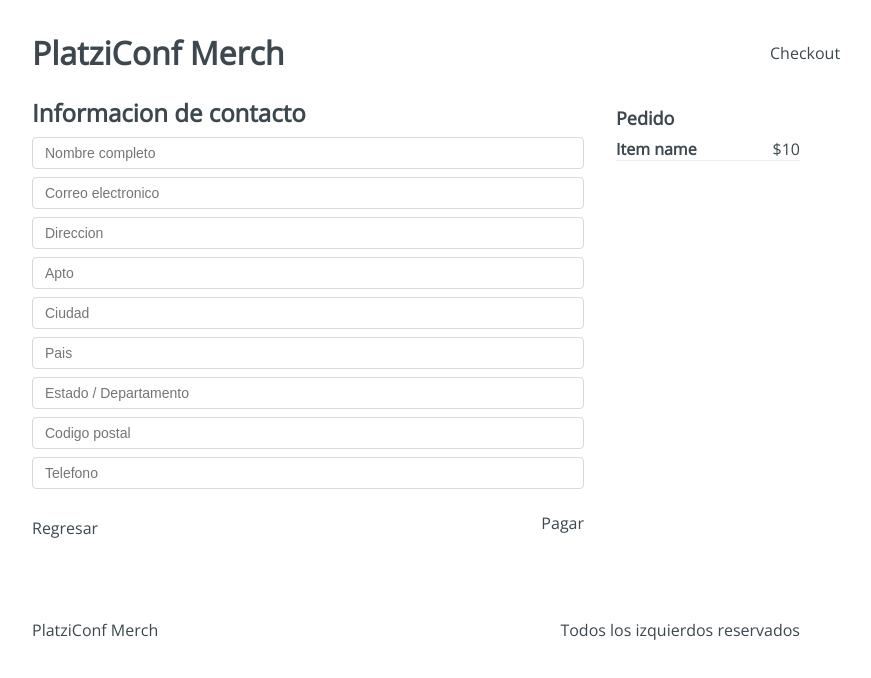
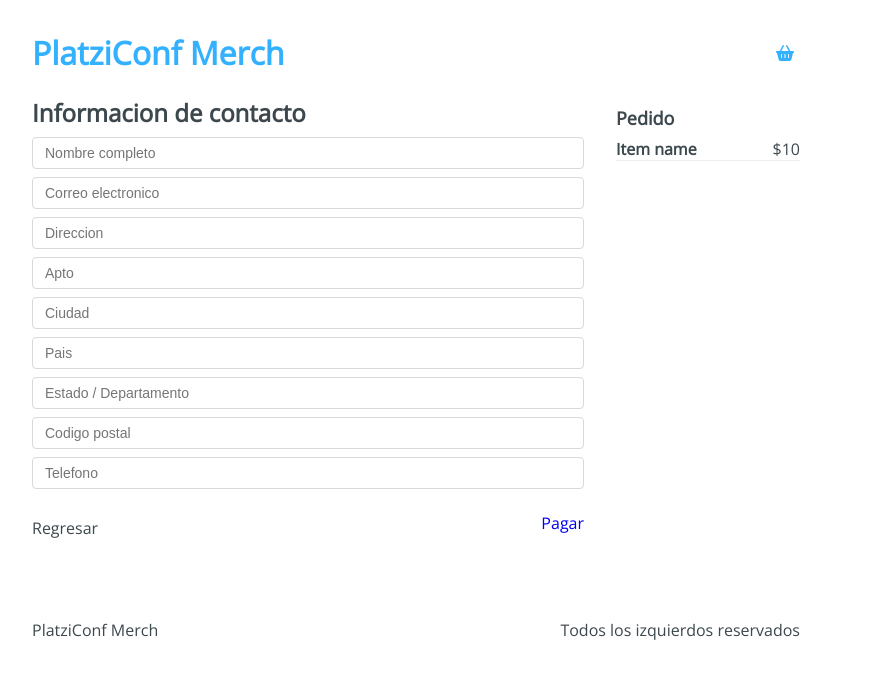
Before and after one commit to KrlozMedina-CursosRetos/PlatziConfMerch, a React app: page /checkout/information in a window 1280 px wide. Shown: the top 678 px of the page, without its empty margins (224-1095 px from the left). Built offline with nearby package versions, Linux system fonts and the light colour scheme.

Commit message:
[ADD] Link con react-router-dom e Iconos de Font Awesome

```diff
--- a/public/index.html
+++ b/public/index.html
@@ -5,6 +5,7 @@
     <meta http-equiv="X-UA-Compatible" content="IE=edge">
     <meta name="viewport" content="width=device-width, initial-scale=1.0">
     <title>Platzi Conf Merch</title>
+    <script src="https://kit.fontawesome.com/1bde3dbc14.js" crossorigin="anonymous"></script>
 </head>
 <body>
     <div id="app"></div>
--- a/src/components/Header.jsx
+++ b/src/components/Header.jsx
@@ -1,11 +1,19 @@
 import React from 'react';
+import { Link } from 'react-router-dom';
 import '../styles/components/Header.css';
 
 const Header = () => {
   return (
     <div className="Header">
-      <h1 className="Header-title">PlatziConf Merch</h1>
-      <div className="Header-checkout">Checkout</div>
+      <h1 className="Header-title">
+        <Link to="/">PlatziConf Merch</Link>
+      </h1>
+      <div className="Header-checkout">
+        <Link to="/Checkout">
+          {/* Checkout */}
+          <i class="fa-solid fa-basket-shopping fas"></i>
+        </Link>
+      </div>
     </div>
   );
 };
--- a/src/containers/Checkout.jsx
+++ b/src/containers/Checkout.jsx
@@ -1,4 +1,5 @@
 import React from 'react';
+import { Link } from 'react-router-dom';
 import '../styles/components/Checkout.css';
 
 const Checkout = () => {
@@ -11,12 +12,17 @@
             <h4>Item name</h4>
             <span>$10</span>
           </div>
-          <button type="button">Eliminar</button>
+          <button type="button">
+            {/* Eliminar */}
+            <i class="fa-solid fa-trash fas"></i>
+          </button>
         </div>
       </div>
       <div className="Checkout-sidebar">
         <h3>Precio total: $10</h3>
-        <button type="button">Continuar pedido</button>
+        <Link to="/Checkout/Information">
+          <button type="button">Continuar pedido</button>
+        </Link>
       </div>
     </div>
   );
--- a/src/containers/Information.jsx
+++ b/src/containers/Information.jsx
@@ -1,4 +1,5 @@
 import React from 'react';
+import { Link } from 'react-router-dom';
 import '../styles/components/Information.css';
 
 const Information = () => {
@@ -27,7 +28,9 @@
         </div>
         <div className="Information-buttons">
           <div className="Information-back">Regresar</div>
-          <div className="Information-next">Pagar</div>
+          <div className="Information-next">
+            <Link to="/Checkout/Payment">Pagar</Link>
+          </div>
         </div>
       </div>
       <div className="Information-sidebar">
```
